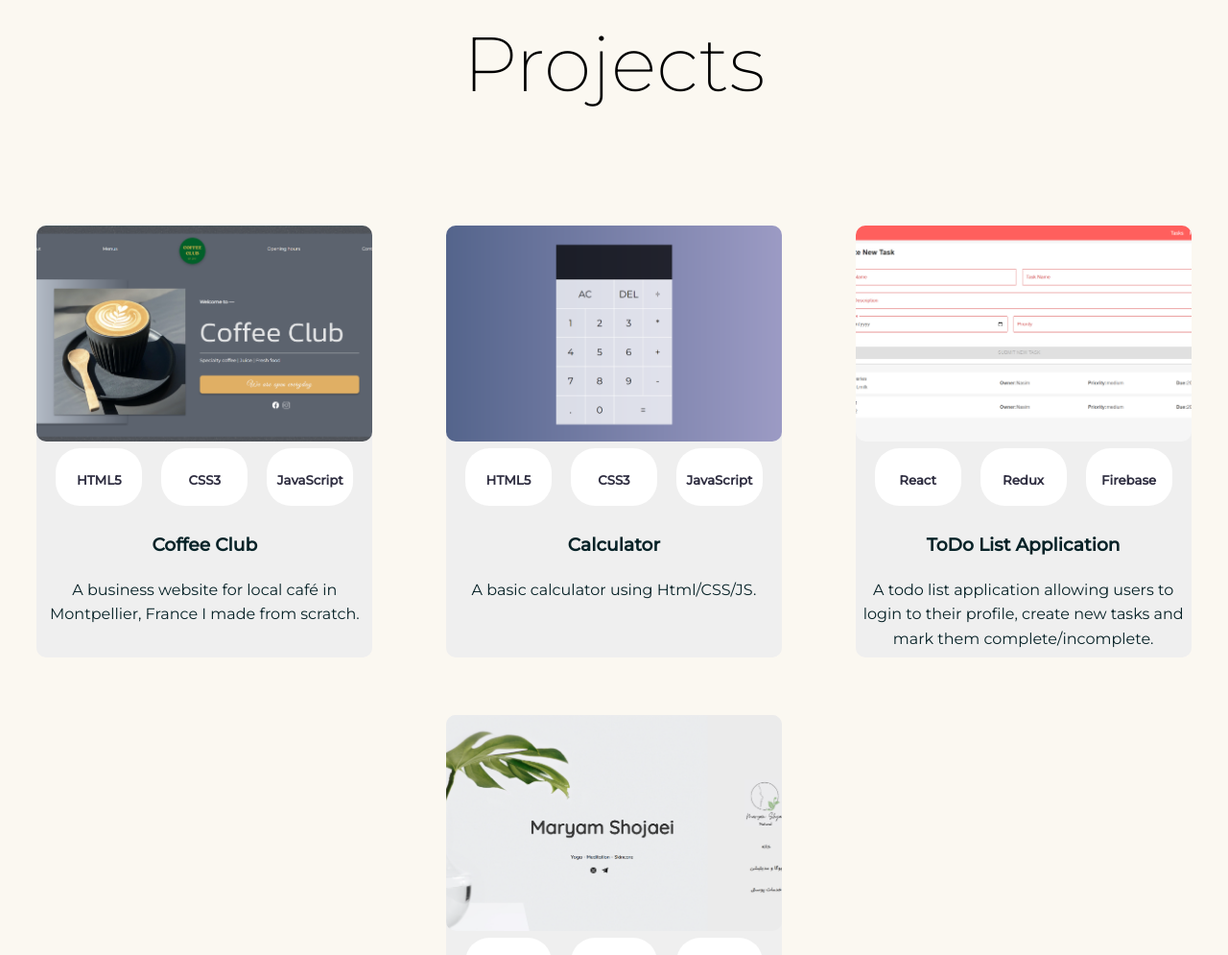
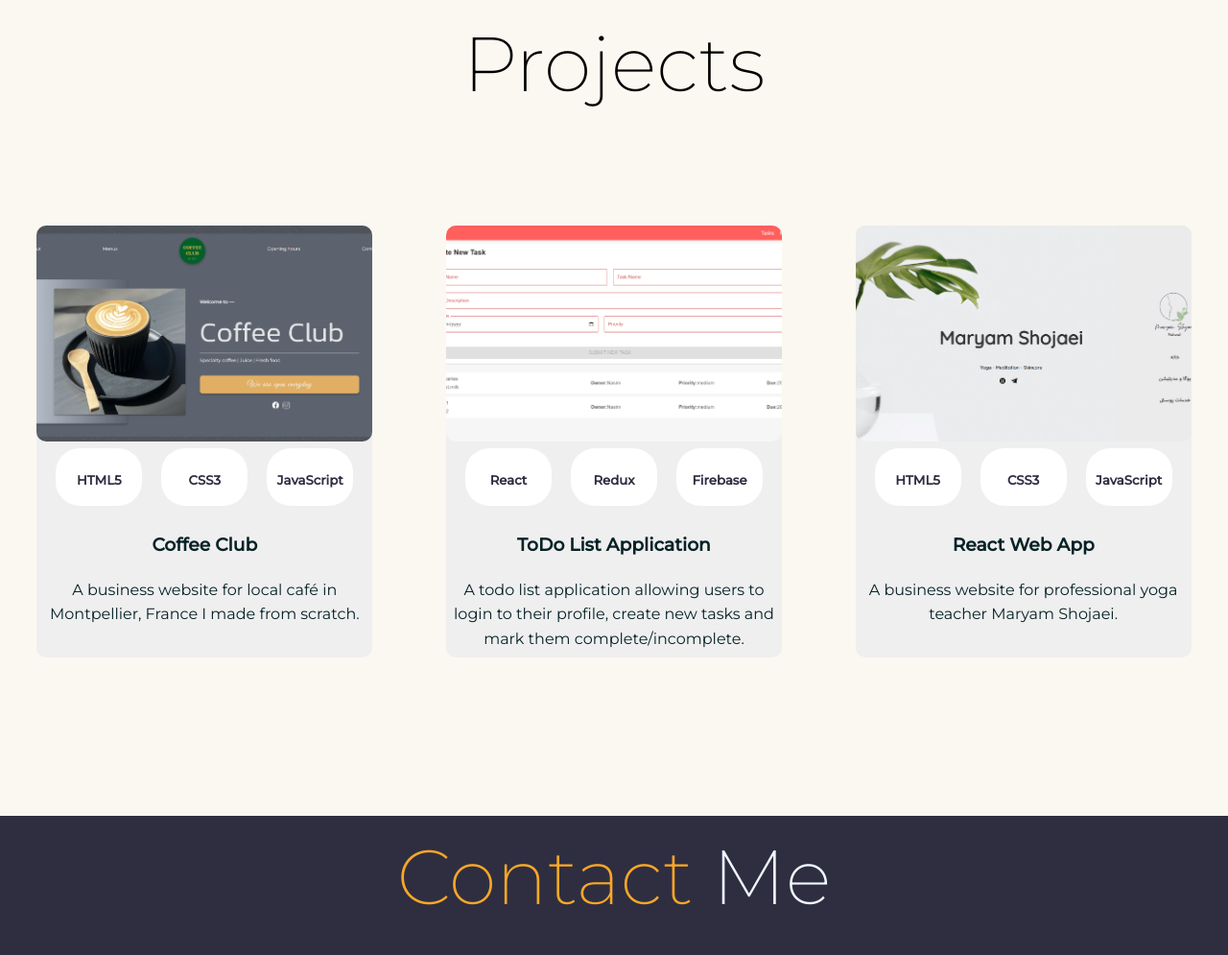
Before and after one commit to Nasimkrm/Portfolio, a website: page public/index.html in a window 1280 px wide. Shown: the part 1723-2718 px from the top of the page at 96% size. Drawn offline with nearby package versions, Linux system fonts and the light colour scheme.

Commit message:
Delete Calculator

```diff
--- a/public/index.html
+++ b/public/index.html
@@ -104,7 +104,7 @@
         </div>
         </a>
 
-      <a href="https://tranquil-depths-09370.herokuapp.com/" target="_blank"><div class="card">
+      <!-- <a href="https://tranquil-depths-09370.herokuapp.com/" target="_blank"><div class="card">
         <img class="card-img" src="images/calculator.png" alt="image">
         <div class="tech-div">
           <div class="tech-used"><h5>HTML5</h5></div>
@@ -114,7 +114,7 @@
         <h3 class="card-title">Calculator</h3>
         <p class="card-text">A basic calculator using Html/CSS/JS.</p>
 
-      </div></a>
+      </div></a> -->
 
 
       <a href="https://todo-list-app-6e216.web.app/" target="_blank"><div class="card">
```
